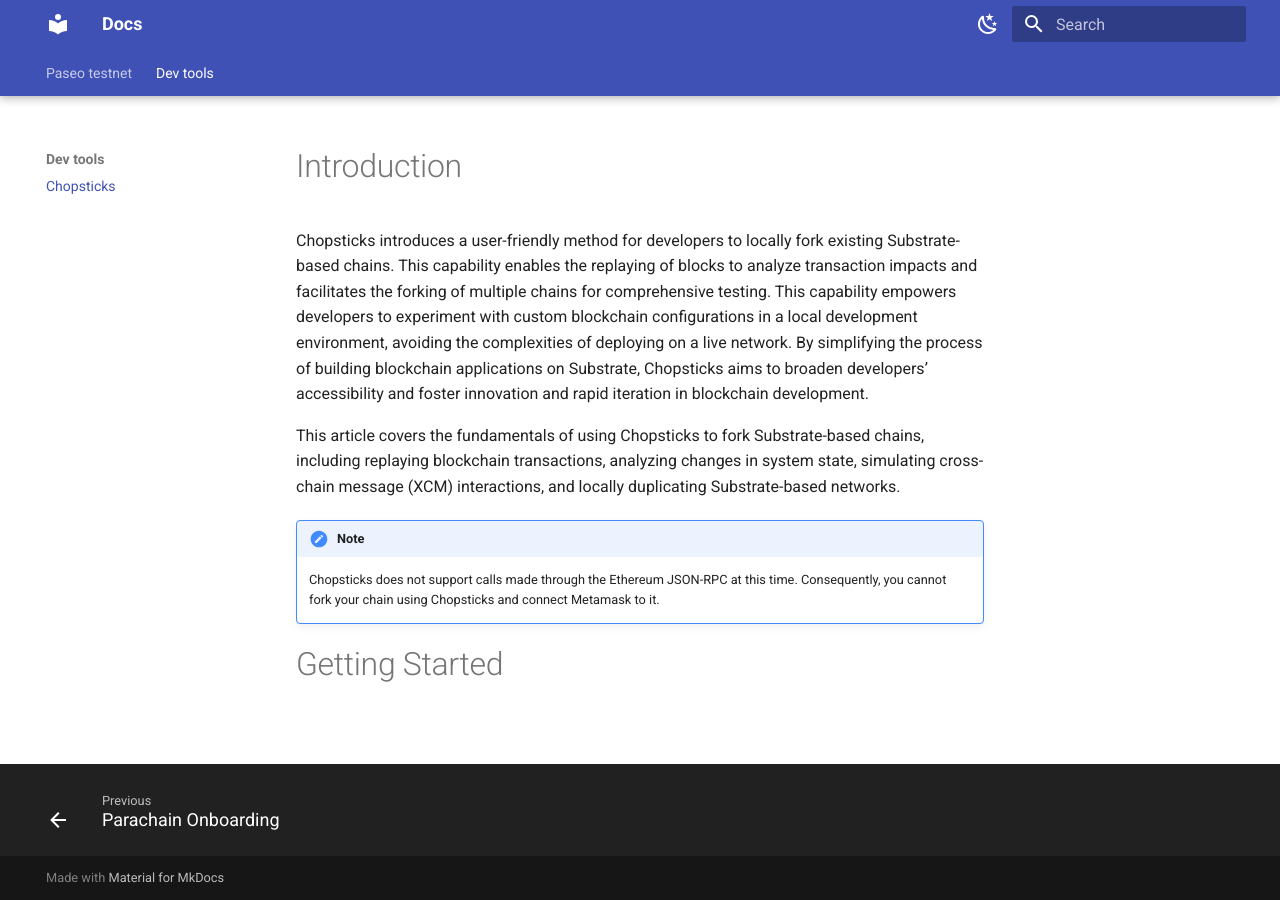
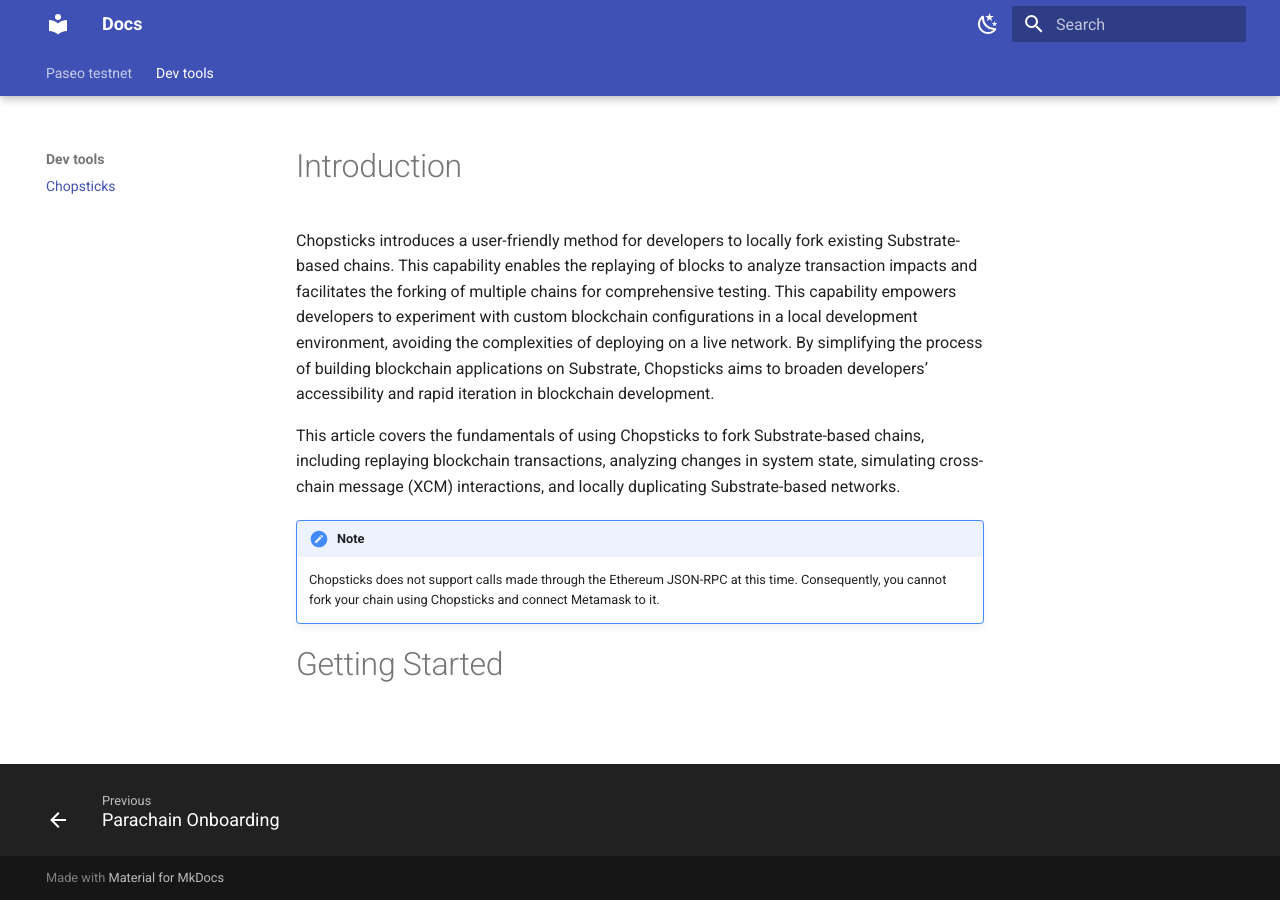
Before and after one commit to papermoonio/polkadot-ecosystem-docs-draft, an MkDocs documentation site: the page built from docs/dev-tools/chopsticks.md, in a window 1280 px wide. Built offline with MkDocs 1.6.1 and Material for MkDocs 9.7.7, drawn with Linux system fonts in a browser that asks for light colours.

Commit message:
fix: update Chopsticks introduction wording

```diff
--- a/docs/dev-tools/chopsticks.md
+++ b/docs/dev-tools/chopsticks.md
@@ -5,7 +5,7 @@
 
 # Introduction
 
-Chopsticks introduces a user-friendly method for developers to locally fork existing Substrate-based chains. This capability enables the replaying of blocks to analyze transaction impacts and facilitates the forking of multiple chains for comprehensive testing. This capability empowers developers to experiment with custom blockchain configurations in a local development environment, avoiding the complexities of deploying on a live network. By simplifying the process of building blockchain applications on Substrate, Chopsticks aims to broaden developers’ accessibility and foster innovation and rapid iteration in blockchain development.
+Chopsticks introduces a user-friendly method for developers to locally fork existing Substrate-based chains. This capability enables the replaying of blocks to analyze transaction impacts and facilitates the forking of multiple chains for comprehensive testing. This capability empowers developers to experiment with custom blockchain configurations in a local development environment, avoiding the complexities of deploying on a live network. By simplifying the process of building blockchain applications on Substrate, Chopsticks aims to broaden developers’ accessibility and rapid iteration in blockchain development.
 
 This article covers the fundamentals of using Chopsticks to fork Substrate-based chains, including replaying blockchain transactions, analyzing changes in system state, simulating cross-chain message (XCM) interactions, and locally duplicating Substrate-based networks.
 
```
